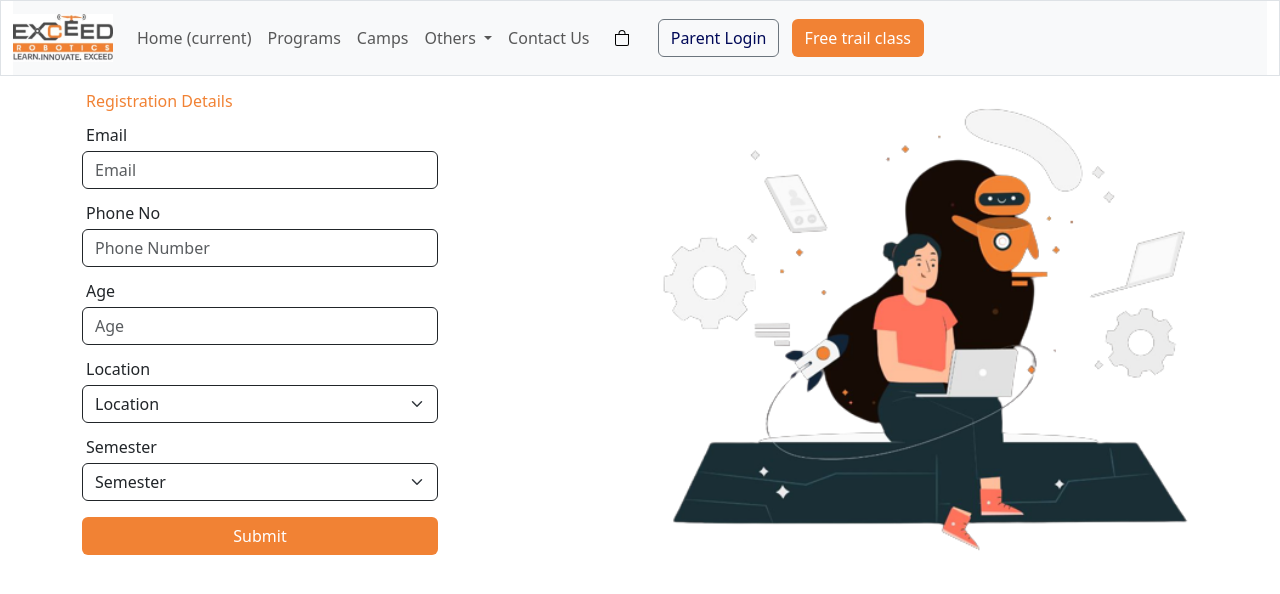
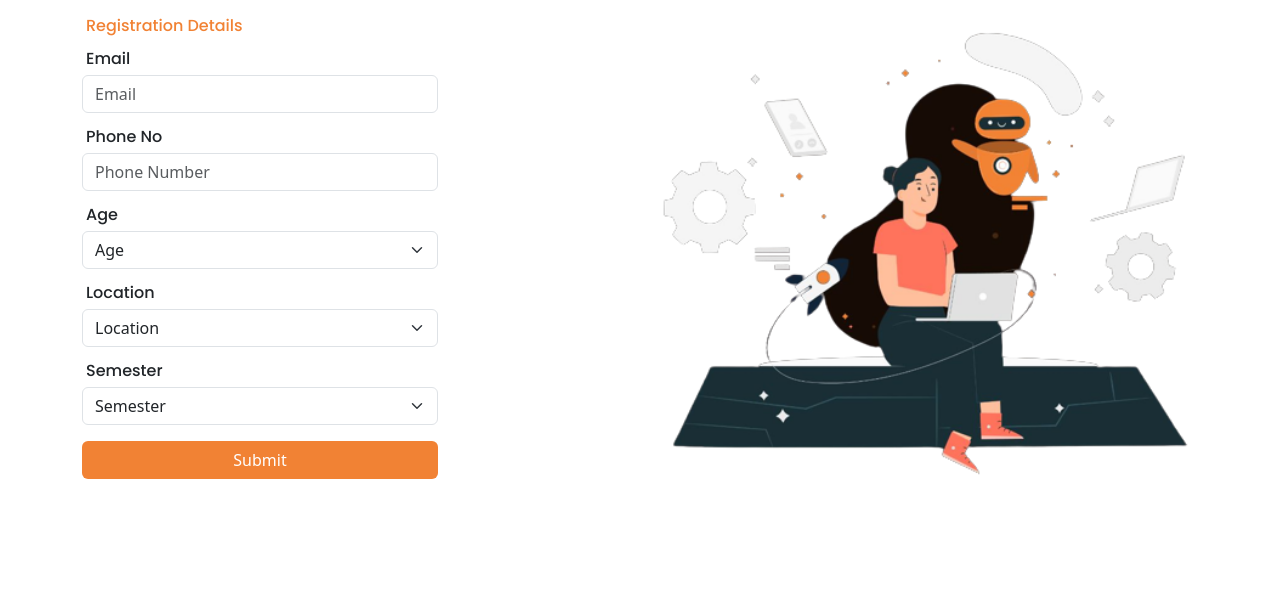
Before and after one commit to haquedot/RegistrationExceed, a plain HTML site: page index.html in a window 1280 px wide. Drawn offline with nearby package versions, Linux system fonts and the light colour scheme.

Commit message:
Registration

```diff
--- a/index.html
+++ b/index.html
@@ -4,97 +4,14 @@
 <head>
     <meta charset="UTF-8">
     <meta name="viewport" content="width=device-width, initial-scale=1.0">
+    <link rel="stylesheet" href="https://fonts.googleapis.com/css2?family=Poppins:wght@300;400;500;600;700&display=swap">
     <title>Document</title>
     <link href="https://cdn.jsdelivr.net/npm/bootstrap@5.3.1/dist/css/bootstrap.min.css" rel="stylesheet" integrity="sha384-4bw+/aepP/YC94hEpVNVgiZdgIC5+VKNBQNGCHeKRQN+PtmoHDEXuppvnDJzQIu9" crossorigin="anonymous">
-    <script src="https://cdn.jsdelivr.net/npm/bootstrap@5.3.1/dist/js/bootstrap.bundle.min.js" integrity="sha384-HwwvtgBNo3bZJJLYd8oVXjrBZt8cqVSpeBNS5n7C8IVInixGAoxmnlMuBnhbgrkm" crossorigin="anonymous"></script>
     <link rel="stylesheet" href="style.css">
 </head>
 
 <body>
-    <header class="container-fluid border">
-        <!-- <div class="row">
-            <div class="col-lg-2 py-2">
-                <a href="#home"><img src="images/logo.jpg" width="100px" alt=""></a>
-            </div>
-            <button class="navbar-toggler" type="button" data-toggle="collapse" data-target="#navbarSupportedContent" aria-controls="navbarSupportedContent" aria-expanded="false" aria-label="Toggle navigation">
-                <span class="navbar-toggler-icon"></span>
-              </button>
-            <div class="col-lg-6">
-                <nav class="navbar navbar-expand-sm bg-light justify-content-center">
-                    <ul class="navbar-nav">
-                        <li class="nav-item">
-                            <a class="nav-link" href="#home">Home</a>
-                        </li>
-                        <li class="nav-item">
-                            <a class="nav-link" href="#programs">Programs</a>
-                        </li>
-                        <li class="nav-item">
-                            <a class="nav-link" href="#camps">Camps</a>
-                        </li>
-                        <li class="nav-item">
-                            <div class="dropdown">
-                                <button class="nav-link dropdown-toggle" href="#others" data-bs-toggle="dropdown">Others</button>
-                                <ul class="dropdown-menu">
-                                    <li><a class="dropdown-item" href="#">Link 1</a></li>
-                                    <li><a class="dropdown-item" href="#">Link 2</a></li>
-                                    <li><a class="dropdown-item" href="#">Link 3</a></li>
-                                </ul>
-                            </div>
-                        </li>
-                        <li class="nav-item">
-                            <a class="nav-link" href="#contactUs">Contact Us</a>
-                        </li>
-                    </ul>
-                </nav>
-            </div>
-            <div class="col-lg-4 py-2 navRight" align="right">
-                <img class="img-fluid p-3" src="images/bag.svg" alt="">
 
-                <button type="submit" class="btn btn-outline-secondary">Parent Login</button>
-                <button type="submit" class="btn btn-block btnSubmit">Free trail class</button>
-
-            </div>
-        </div> -->
-        <nav class="navbar navbar-expand-lg navbar-light bg-light">
-            <a class="navbar-brand" href="#"><img src="images/logo.jpg" width="100px" alt=""></a>
-            <button class="navbar-toggler" type="button" data-toggle="collapse" data-target="#navbarSupportedContent" aria-controls="navbarSupportedContent" aria-expanded="false" aria-label="Toggle navigation">
-              <span class="navbar-toggler-icon"></span>
-            </button>
-
-            <div class="collapse navbar-collapse" align="right" width="100%" id="navbarSupportedContent">
-                <ul class="navbar-nav mr-auto">
-                    <li class="nav-item active">
-                        <a class="nav-link" href="#">Home <span class="sr-only">(current)</span></a>
-                    </li>
-                    <li class="nav-item">
-                        <a class="nav-link" href="#">Programs</a>
-                    </li>
-                    <li class="nav-item">
-                        <a class="nav-link" href="#">Camps</a>
-                    </li>
-                    <li class="nav-item dropdown">
-                        <a class="nav-link dropdown-toggle" href="#" id="navbarDropdown" role="button" data-toggle="dropdown" aria-haspopup="true" aria-expanded="false">
-                            Others
-                  </a>
-                        <div class="dropdown-menu" aria-labelledby="navbarDropdown">
-                            <a class="dropdown-item" href="#">Action</a>
-                            <a class="dropdown-item" href="#">Another action</a>
-                            <div class="dropdown-divider"></div>
-                            <a class="dropdown-item" href="#">Something else here</a>
-                        </div>
-                    </li>
-                    <li class="nav-item">
-                        <a class="nav-link" href="#">Contact Us</a>
-                    </li>
-                </ul>
-                <form class="form-inline my-2 my-lg-0 navRight" align="right">
-                    <img class="img-fluid p-3" src="images/bag.svg" alt="">
-                    <button type="submit" class="btn btn-outline-secondary ms-2">Parent Login</button>
-                    <button type="submit" class="btn btn-block btnSubmit ms-2">Free trail class</button>
-                </form>
-            </div>
-        </nav>
-    </header>
 
 
     <div class="container">
@@ -104,16 +21,21 @@
                     <h6 class="ms-1">Registration Details</h6>
                     <form>
                         <label for="email" class="p-1">Email</label>
-                        <input type="email" class="form-control mb-2 border border-dark" placeholder="Email" id="email">
+                        <input type="email" class="form-control mb-2" placeholder="Email" id="email">
 
                         <label for="phoneNo" class="p-1">Phone No</label>
-                        <input type="number" class="form-control mb-2 border border-dark" placeholder="Phone Number" id="phoneNo">
+                        <input type="text" class="form-control mb-2" placeholder="Phone Number" id="phoneNo">
 
                         <label for="age" class="p-1">Age</label>
-                        <input type="number" class="form-control mb-2 border border-dark" placeholder="Age" id="age">
+                        <select name="Location" id="" class="form-select mb-2">
+                            <option value="Delhi">Age</option>
+                            <option value="Mumbai">7 years</option>
+                            <option value="Kolkata">8 years</option>
+                            <option value="Chennai">9 years</option>
 
+                        </select>
                         <label for="location" class="p-1">Location</label>
-                        <select name="Location" id="" class="form-select mb-2 border border-dark">
+                        <select name="Location" id="" class="form-select mb-2">
                             <option value="Delhi">Location</option>
                             <option value="Mumbai">Mumbai</option>
                             <option value="Kolkata">Kolkata</option>
@@ -122,7 +44,7 @@
                         </select>
 
                         <label for="semester" class="p-1">Semester</label>
-                        <select name="Semester" id="" class="form-select mb-2 border border-dark">
+                        <select name="Semester" id="" class="form-select mb-2">
                             <option value="Delhi">Semester</option>
                             <option value="Mumbai">1</option>
                             <option value="Kolkata">2</option>
@@ -138,7 +60,7 @@
                 </div>
             </div>
             <div class="col-lg-8 regImage">
-                <img class="img-fluid" src="images/registrationbg.png" alt="">
+                <img class="img-fluid" src="/images/registrationbg.png" alt="">
             </div>
 
         </div>
--- a/style.css
+++ b/style.css
@@ -1,20 +1,17 @@
 h6 {
     color: #F18234;
     padding-left: 2px;
+    font-family: Poppins;
 }
 
-
-/* .navRight {
-    display: flex;
-} */
+label {
+    font-family: Poppins;
+    font-weight: 500;
+}
 
 .container-fluid {
     /* display: flex; */
     width: 100%;
-}
-
-.form-control {
-    border: none;
 }
 
 .col-lg-8 {
@@ -41,10 +38,6 @@ h6 {
     background-color: rgb(224, 224, 224);
 }
 
-.nav-link:hover {
-    color: #F18234;
-}
-
 @media (max-width: 992px) {
     .logoE {
         padding-left: 0px;
@@ -52,4 +45,10 @@ h6 {
     .regImage {
         display: none;
     }
+    .navbar {
+        display: none;
+    }
+    .navRight {
+        display: none;
+    }
 }
```
